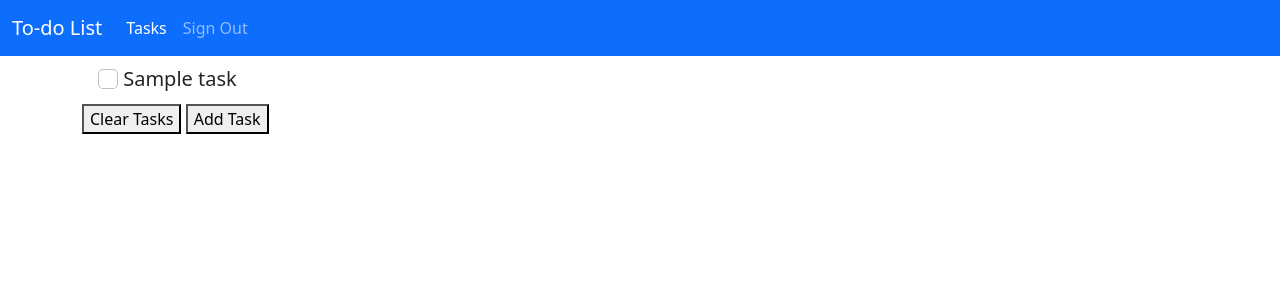
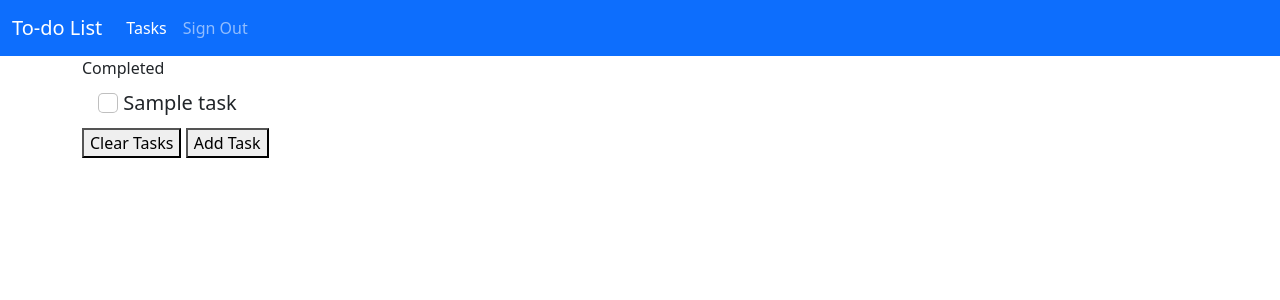
Before and after one commit to jamessykwan/todolist, a Django app: page / in a window 1280 px wide. Shown: the top 300 px of the page. Run offline with Django 3.2, Linux system fonts and the light colour scheme; tables that the repository leaves empty hold one stand-in row (values such as "Sample post"); some libraries are stand-ins or nearby versions.

Commit message:
completed list

```diff
--- a/todo/models.py
+++ b/todo/models.py
@@ -6,6 +6,7 @@ class Task(models.Model):
     name = models.CharField(max_length=100)
     content = models.TextField()
     date_posted = models.DateTimeField(default=timezone.now)
+    completed = models.BooleanField(default=False)
 
     def __str__(self):
         return self.name
--- a/todo/templates/todo/home.html
+++ b/todo/templates/todo/home.html
@@ -3,6 +3,7 @@
 {% block content %}
 <body>
   {% for task in tasks %}
+    {% if not task.completed %}
         <tr>
             <div class="custom-control form-control-lg custom-checkbox">
             <input
@@ -11,9 +12,26 @@
                 value=""
                 id="flexCheckDefault"
             />
+            <label class="custom-control-label" for="flexCheckDefault"> {{task}} {{task.completed}} </label>
+            </div>
+        </tr>
+    {% endif %}
+  {% endfor %}
+  Completed
+  {% for task in tasks %}
+    {% if task.completed %}
+        <tr>
+            <div class="custom-control form-control-lg custom-checkbox">
+            <input
+                class="form-check-input"
+                type="checkbox"
+                value=""
+                id="flexCheckChecked"
+            />
             <label class="custom-control-label" for="flexCheckDefault"> {{task}} </label>
             </div>
         </tr>
+    {% endif %}
   {% endfor %}
   <div>
     <button type="button">
```
Also changed, not shown: db.sqlite3, todo/migrations/0002_task_completed.py (added), todo/views.py (line endings or trailing spaces). Lines whose indentation alone changed are shown as unchanged.
